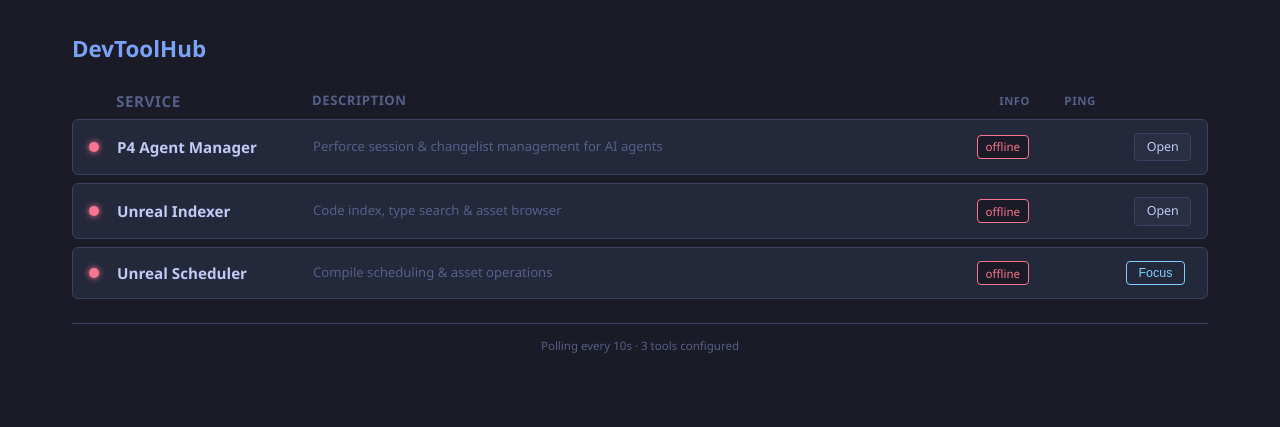
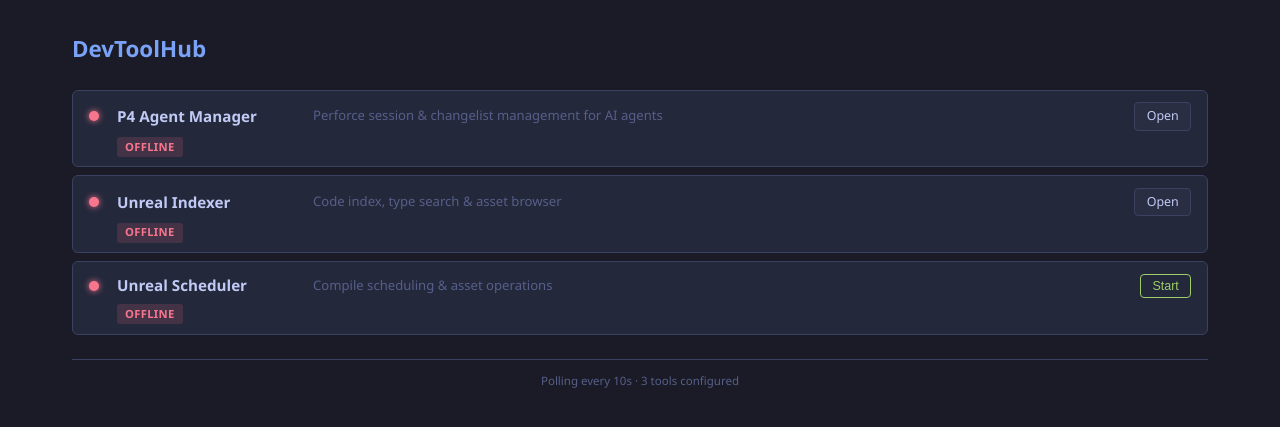
Before and after one commit to Joxx0r/devtoolhub, a FastAPI app: page / in a window 1280 px wide. Shown: the top 427 px of the page. Run offline with FastAPI, Linux system fonts and the light colour scheme.

Commit message:
Two-row cards, fix window focus, add start command
- Each tool now has two rows: top = name/description/actions,
  bottom = state badge + detail tags
- Fix SetForegroundWindow by using Alt-key workaround to bypass
  Windows foreground lock restrictions
- Add start_command config option and /api/start endpoint to
  launch desktop tools when they're offline
- Show "Start" button when tool is down, "Focus" when it's up
- Unreal Scheduler configured with start_command: unrealscheduler

Co-Authored-By: Claude Opus 4.6 <noreply@anthropic.com>

```diff
--- a/src/devtoolhub/app.py
+++ b/src/devtoolhub/app.py
@@ -19,7 +19,7 @@ from fastapi.staticfiles import StaticFiles
 from fastapi.templating import Jinja2Templates
 
 from devtoolhub.config import HubConfig, ToolConfig, load_tools_config
-from devtoolhub.window import focus_window
+from devtoolhub.window import focus_window, launch_process
 
 logger = logging.getLogger("devtoolhub")
 
@@ -328,4 +328,22 @@ def create_app() -> FastAPI:
             {"ok": False, "message": "Window not found"}, status_code=404
         )
 
+    @app.post("/api/start/{tool_name}")
+    async def api_start(tool_name: str):
+        tool = next(
+            (t for t in hub_config.tools if t.name == tool_name),
+            None,
+        )
+        if not tool or not tool.start_command:
+            return JSONResponse(
+                {"ok": False, "message": "Tool not found or no start_command"},
+                status_code=404,
+            )
+        pid = launch_process(tool.start_command)
+        if pid:
+            return JSONResponse({"ok": True, "message": f"Started (PID {pid})"})
+        return JSONResponse(
+            {"ok": False, "message": "Failed to start"}, status_code=500
+        )
+
     return app
--- a/src/devtoolhub/config.py
+++ b/src/devtoolhub/config.py
@@ -20,6 +20,7 @@ class ToolConfig(BaseModel):
     health_check: Literal["http", "tcp", "process"] | None = None
     window_title: str | None = None
     process_pattern: str | None = None
+    start_command: str | None = None
     description: str = ""
 
     def effective_health_check(self) -> str:
--- a/src/devtoolhub/static/style.css
+++ b/src/devtoolhub/static/style.css
@@ -31,30 +31,46 @@ h1 {
     color: var(--accent);
 }
 
-/* Tool rows - vertical list */
+/* Tool list */
 .tools-list {
     display: flex;
     flex-direction: column;
     gap: 0.5rem;
 }
 
-.tool-row {
+/* Two-row card */
+.tool-card {
+    background: var(--bg-surface);
+    border: 1px solid var(--border);
+    border-radius: 6px;
+    transition: border-color 0.2s;
+}
+
+.tool-card:hover {
+    border-color: var(--accent);
+}
+
+/* Shared row layout */
+.card-row {
     display: flex;
     align-items: center;
     gap: 1rem;
-    background: var(--bg-surface);
-    border: 1px solid var(--border);
-    border-radius: 6px;
-    padding: 0.8rem 1rem;
-    transition: border-color 0.2s;
-    min-height: 3.2rem;
+    padding: 0 1rem;
 }
 
-.tool-row:hover {
-    border-color: var(--accent);
+/* Top row: name + description + actions */
+.card-row-top {
+    padding-top: 0.7rem;
+    padding-bottom: 0.25rem;
 }
 
-/* Status dot - fixed width so rows align */
+/* Bottom row: status details */
+.card-row-bottom {
+    padding-top: 0.15rem;
+    padding-bottom: 0.6rem;
+}
+
+/* Status dot column */
 .tool-status {
     flex-shrink: 0;
     width: 12px;
@@ -78,7 +94,7 @@ h1 {
     50% { opacity: 0.4; }
 }
 
-/* Name column - fixed width */
+/* Name */
 .tool-name {
     flex-shrink: 0;
     width: 180px;
@@ -89,7 +105,7 @@ h1 {
     text-overflow: ellipsis;
 }
 
-/* Description - takes remaining space */
+/* Description */
 .tool-desc {
     flex: 1;
     color: var(--text-muted);
@@ -100,30 +116,70 @@ h1 {
     min-width: 0;
 }
 
-/* Details tags */
-.tool-details {
+/* Action buttons area */
+.tool-action {
     flex-shrink: 0;
     display: flex;
+    align-items: center;
     gap: 0.4rem;
-    align-items: center;
-    flex-wrap: nowrap;
 }
 
+/* Bottom row: state info */
+.tool-state-info {
+    display: flex;
+    align-items: center;
+    gap: 0.5rem;
+    flex-wrap: wrap;
+}
+
+/* State badge (Running / Offline / Checking) */
+.state-badge {
+    display: inline-block;
+    padding: 0.1rem 0.5rem;
+    border-radius: 3px;
+    font-size: 0.7rem;
+    font-weight: 600;
+    text-transform: uppercase;
+    letter-spacing: 0.03em;
+}
+
+.state-badge.up {
+    background: rgba(158, 206, 106, 0.15);
+    color: var(--green);
+}
+
+.state-badge.down {
+    background: rgba(247, 118, 142, 0.15);
+    color: var(--red);
+}
+
+.state-badge.unknown {
+    background: rgba(86, 95, 137, 0.2);
+    color: var(--text-muted);
+}
+
+/* Latency in state row */
+.state-latency {
+    font-size: 0.72rem;
+    color: var(--text-muted);
+    font-variant-numeric: tabular-nums;
+}
+
+/* Detail tags */
 .detail-tag {
     display: inline-flex;
     align-items: center;
     gap: 0.25rem;
-    padding: 0.15rem 0.5rem;
+    padding: 0.1rem 0.45rem;
     background: var(--bg);
     border: 1px solid var(--border);
-    border-radius: 4px;
-    font-size: 0.72rem;
+    border-radius: 3px;
+    font-size: 0.7rem;
     color: var(--text-muted);
     white-space: nowrap;
 }
 
 .detail-tag .detail-label {
-    color: var(--text-muted);
     opacity: 0.7;
 }
 
@@ -131,26 +187,7 @@ h1 {
     color: var(--text);
 }
 
-/* Latency */
-.tool-latency {
-    flex-shrink: 0;
-    width: 50px;
-    text-align: right;
-    font-size: 0.72rem;
-    color: var(--text-muted);
-    font-variant-numeric: tabular-nums;
-}
-
-/* Action button */
-.tool-action {
-    flex-shrink: 0;
-    width: 80px;
-    display: flex;
-    align-items: center;
-    justify-content: flex-end;
-    gap: 0.4rem;
-}
-
+/* Buttons */
 .btn {
     display: inline-block;
     padding: 0.25rem 0.7rem;
@@ -162,7 +199,7 @@ h1 {
     border: 1px solid var(--border);
     background: var(--bg-hover);
     color: var(--text);
-    transition: background 0.15s, border-color 0.15s;
+    transition: background 0.15s, border-color 0.15s, color 0.15s;
     white-space: nowrap;
 }
 
@@ -184,13 +221,27 @@ h1 {
     color: var(--bg);
 }
 
-/* Focus feedback */
-.focus-feedback {
-    font-size: 0.7rem;
+.btn-start {
+    border-color: var(--green);
+    color: var(--green);
+    background: transparent;
 }
 
-.focus-feedback.ok { color: var(--green); }
-.focus-feedback.err { color: var(--red); }
+.btn-start:hover {
+    background: var(--green);
+    color: var(--bg);
+}
+
+/* Button feedback states */
+.btn.btn-ok {
+    border-color: var(--green);
+    color: var(--green);
+}
+
+.btn.btn-err {
+    border-color: var(--red);
+    color: var(--red);
+}
 
 /* Footer */
 .hub-footer {
@@ -201,23 +252,3 @@ h1 {
     color: var(--text-muted);
     text-align: center;
 }
-
-/* Column header */
-.tools-header {
-    display: flex;
-    align-items: center;
-    gap: 1rem;
-    padding: 0 1rem 0.4rem;
-    font-size: 0.7rem;
-    color: var(--text-muted);
-    text-transform: uppercase;
-    letter-spacing: 0.05em;
-    font-weight: 600;
-}
-
-.tools-header .tool-status { width: 12px; }
-.tools-header .tool-name { width: 180px; }
-.tools-header .tool-desc { flex: 1; min-width: 0; }
-.tools-header .tool-details-hdr { flex-shrink: 0; }
-.tools-header .tool-latency { width: 50px; text-align: right; }
-.tools-header .tool-action { width: 80px; text-align: right; }
--- a/src/devtoolhub/templates/dashboard.html
+++ b/src/devtoolhub/templates/dashboard.html
@@ -10,15 +10,6 @@
 </head>
 <body>
     <h1>DevToolHub</h1>
-
-    <div class="tools-header">
-        <span class="tool-status"></span>
-        <span class="tool-name">Service</span>
-        <span class="tool-desc">Description</span>
-        <span class="tool-details-hdr">Info</span>
-        <span class="tool-latency">Ping</span>
-        <span class="tool-action"></span>
-    </div>
 {% endif %}
 
     <div class="tools-list"
@@ -28,19 +19,56 @@
         {% for tool in tools %}
         {% set st = statuses.get(tool.name) %}
         {% set status_class = st.status if st else "unknown" %}
-        <div class="tool-row">
+        <div class="tool-card">
+            {# Row 1: Name, description, action #}
+            <div class="card-row card-row-top">
                 <div class="tool-status">
                     <span class="status-dot {{ status_class }}"
                           title="{{ status_class | upper }}"></span>
                 </div>
-
                 <div class="tool-name" title="{{ tool.name }}">{{ tool.name }}</div>
-
                 <div class="tool-desc" title="{{ tool.description }}">
                     {{ tool.description }}
                 </div>
+                <div class="tool-action">
+                    {% if tool.url %}
+                        <a href="{{ tool.url }}" target="_blank" rel="noopener" class="btn">Open</a>
+                    {% endif %}
+                    {% if tool.window_title %}
+                        {% if st and st.status == "up" %}
+                            <button class="btn btn-focus"
+                                    hx-post="/api/focus/{{ tool.name | urlencode }}"
+                                    hx-swap="none">
+                                Focus
+                            </button>
+                        {% endif %}
+                    {% endif %}
+                    {% if tool.start_command and (not st or st.status != "up") %}
+                        <button class="btn btn-start"
+                                hx-post="/api/start/{{ tool.name | urlencode }}"
+                                hx-swap="none">
+                            Start
+                        </button>
+                    {% endif %}
+                </div>
+            </div>
 
-            <div class="tool-details">
+            {# Row 2: Status details #}
+            <div class="card-row card-row-bottom">
+                <div class="tool-status"></div>
+                <div class="tool-state-info">
+                    {% if st and st.status == "up" %}
+                        <span class="state-badge up">Running</span>
+                    {% elif st and st.status == "down" %}
+                        <span class="state-badge down">Offline</span>
+                    {% else %}
+                        <span class="state-badge unknown">Checking...</span>
+                    {% endif %}
+
+                    {% if st and st.status == "up" and st.latency_ms %}
+                        <span class="state-latency">{{ st.latency_ms }}ms</span>
+                    {% endif %}
+
                     {% if st and st.details %}
                         {% for key, val in st.details.items() %}
                         <span class="detail-tag">
@@ -49,31 +77,7 @@
                         </span>
                         {% endfor %}
                     {% endif %}
-                {% if st and st.status == "down" %}
-                    <span class="detail-tag" style="border-color: var(--red);">
-                        <span class="detail-value" style="color: var(--red);">offline</span>
-                    </span>
-                {% endif %}
                 </div>
-
-            <div class="tool-latency">
-                {% if st and st.status == "up" and st.latency_ms %}
-                    {{ st.latency_ms }}ms
-                {% endif %}
-            </div>
-
-            <div class="tool-action">
-                {% if tool.url %}
-                    <a href="{{ tool.url }}" target="_blank" rel="noopener" class="btn">Open</a>
-                {% elif tool.window_title %}
-                    <button class="btn btn-focus"
-                            hx-post="/api/focus/{{ tool.name | urlencode }}"
-                            hx-swap="innerHTML"
-                            hx-target="find .focus-feedback">
-                        Focus
-                    </button>
-                    <span class="focus-feedback"></span>
-                {% endif %}
             </div>
         </div>
         {% endfor %}
@@ -86,16 +90,25 @@
 
     <script>
     document.body.addEventListener("htmx:afterRequest", function(evt) {
-        if (!evt.detail.pathInfo || !evt.detail.pathInfo.requestPath.startsWith("/api/focus/")) return;
-        var fb = evt.detail.target;
+        var path = evt.detail.pathInfo && evt.detail.pathInfo.requestPath;
+        if (!path) return;
+        if (path.startsWith("/api/focus/") || path.startsWith("/api/start/")) {
+            // Find the button that triggered this and show brief feedback
+            var btn = evt.detail.elt;
+            if (!btn) return;
+            var orig = btn.textContent;
             if (evt.detail.successful) {
-            fb.className = "focus-feedback ok";
-            fb.textContent = "Focused!";
+                btn.textContent = path.startsWith("/api/focus/") ? "Focused!" : "Started!";
+                btn.classList.add("btn-ok");
             } else {
-            fb.className = "focus-feedback err";
-            fb.textContent = "Not found";
+                btn.textContent = "Failed";
+                btn.classList.add("btn-err");
             }
-        setTimeout(function() { fb.textContent = ""; }, 2000);
+            setTimeout(function() {
+                btn.textContent = orig;
+                btn.classList.remove("btn-ok", "btn-err");
+            }, 2000);
+        }
     });
     </script>
 </body>
--- a/tools.yaml
+++ b/tools.yaml
@@ -15,4 +15,5 @@ tools:
     health_check: process
     window_title: "Unreal Scheduler"
     process_pattern: unrealscheduler
+    start_command: unrealscheduler
     description: Compile scheduling & asset operations
```
Also changed, not shown: src/devtoolhub/window.py (+48 -2 lines). Lines whose indentation alone changed are shown as unchanged.
